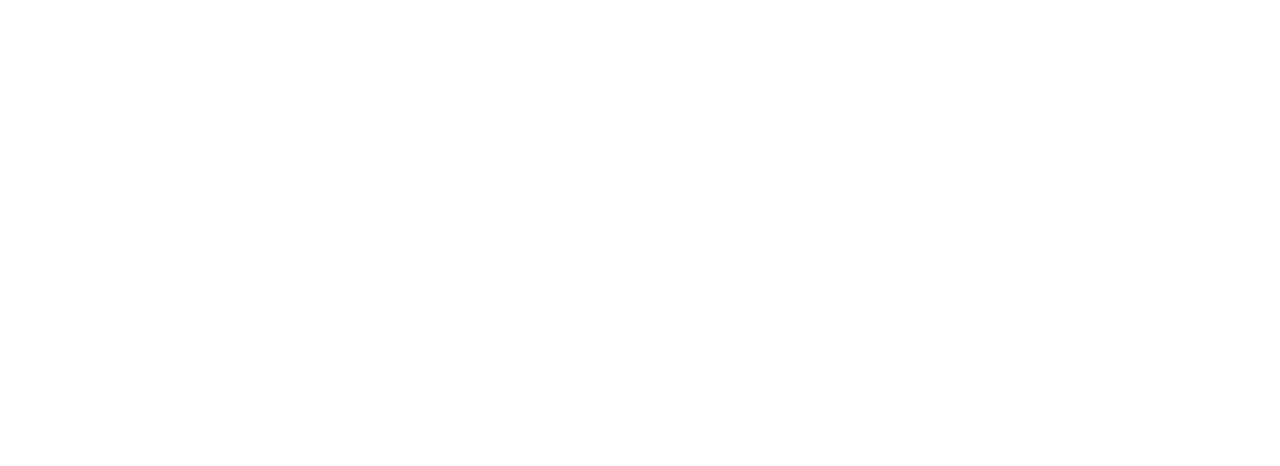
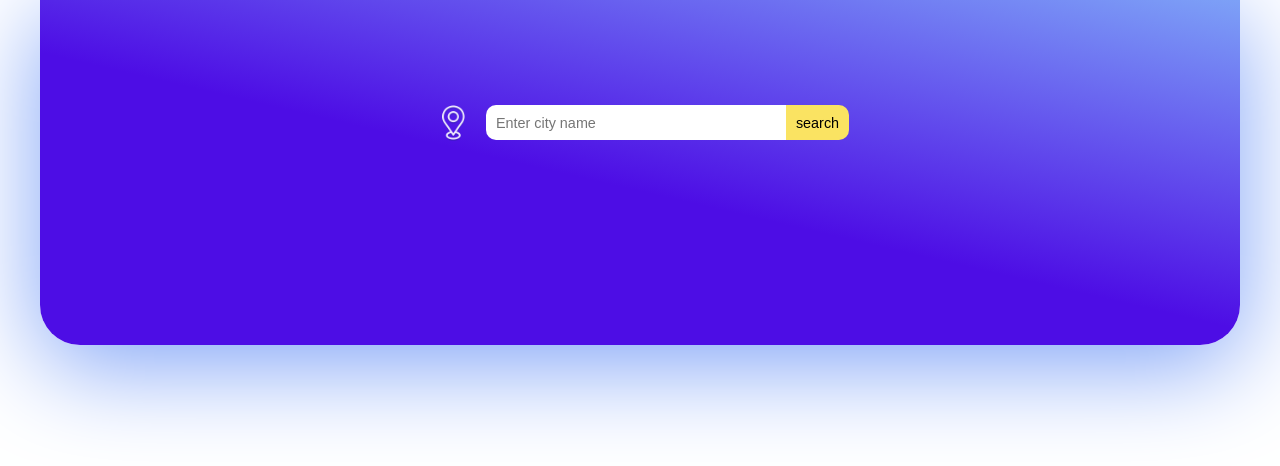
Before and after one commit to samandaneshmayeh/weather-app-js, a plain HTML site: page index.html in a window 1280 px wide. Drawn offline with Linux system fonts and the light colour scheme.

Commit message:
header css

```diff
--- /dev/null
+++ b/css/style.css
@@ -0,0 +1,69 @@
+:root {
+    --color-primary: #4d0de5;
+    --color-secondary: #7da1f7;
+    --color-warning: #fae362;
+    --color-error: #f75e4b;
+}
+
+* {
+    margin: 0;
+    padding: 0;
+    box-sizing: border-box;
+    list-style-type: none;
+    font-family: Arial, Helvetica, sans-serif;
+}
+
+body {
+    max-width: 1200px;
+    margin: auto;
+}
+
+#search {
+    display: flex;
+    justify-content: center;
+    align-items: center;
+    padding: 100px 0 200px;
+    border-radius: 0 0 40px 40px;
+    background: linear-gradient(13deg, var(--color-primary) 47%, var(--color-secondary) 100%);
+    box-shadow: var(--color-secondary) 0px 20px 100px 0px;
+}
+
+#location {
+    width: 45px;
+    margin-right: 10px;
+    cursor: pointer;
+    transition: all 0.1s ease-in;
+}
+
+#location:hover {
+    transform: scale(1.3);
+}
+
+#search input {
+    width: 300px;
+    height: 35px;
+    border: none;
+    padding: 10px;
+    color: var(--color-primary);
+    font-size: 0.9rem;
+    border-radius: 10px 0 0 10px;
+}
+
+#search input:focus {
+    outline: none;
+}
+
+#search button {
+    border: none;
+    background-color: var(--color-warning);
+    height: 35px;
+    padding: 10px;
+    border-radius: 0 10px 10px 0;
+    cursor: pointer;
+    font-size: 0.9rem;
+    transition: all 0.1s ease-in;
+}
+
+#search button:hover {
+    background-color: var(--color-primary);
+}
--- a/index.html
+++ b/index.html
@@ -4,9 +4,15 @@
     <meta charset="UTF-8">
     <meta name="viewport" content="width=device-width, initial-scale=1.0">
     <title>Saman | Weather App</title>
+    <link rel="stylesheet" href="./css/style.css">
 </head>
 <body>
 
+    <div id="search">
+        <img src="./img/location.png" alt="location icon" id="location">
+        <input type="text" placeholder="Enter city name">
+        <button>search</button>
+    </div>
 
 
     <script src="App.js"></script>
```
Also changed, not shown: img/location.png (added).
